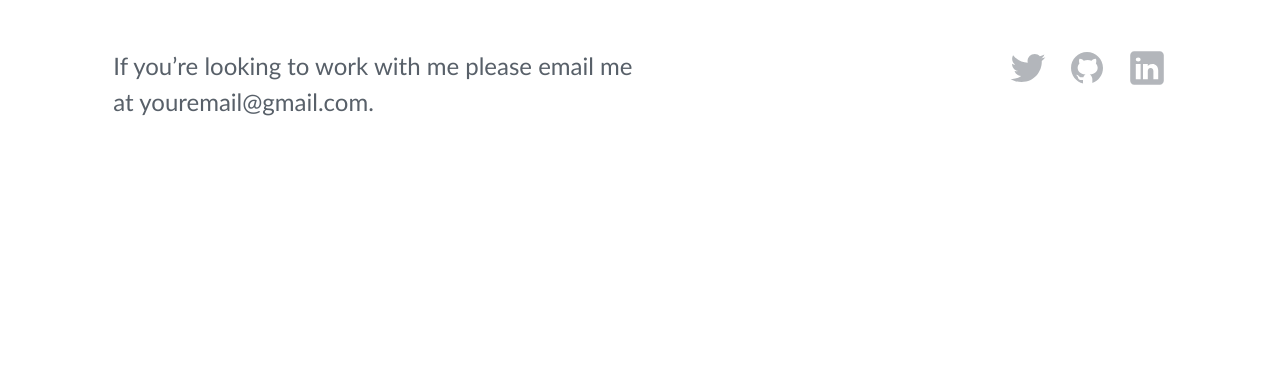
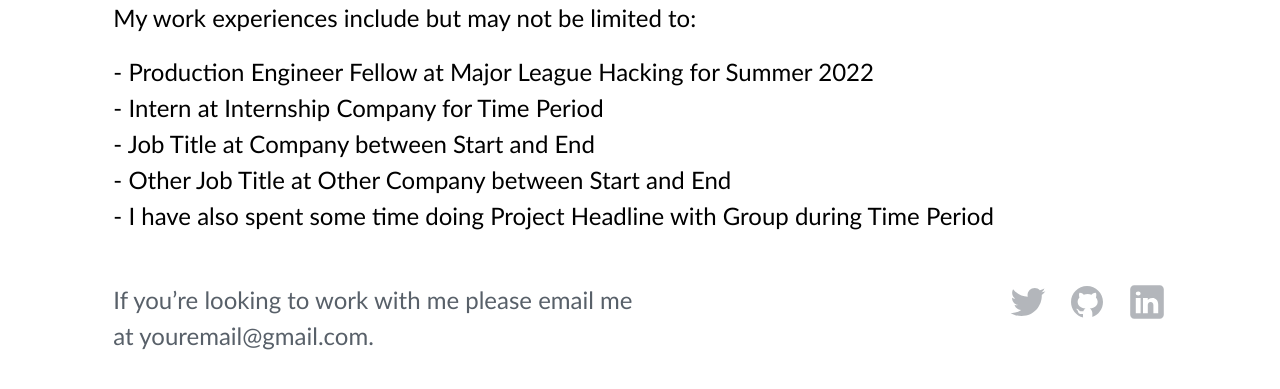
Before and after one commit to NikkiLicea/MLHPortfolio, a Flask app: page /work in a window 1280 px wide. Shown: the part 145-534 px from the top of the page. Run offline with Flask 2, Linux system fonts and the light colour scheme.

Commit message:
Update work.html

```diff
--- a/app/templates/work.html
+++ b/app/templates/work.html
@@ -34,6 +34,21 @@
         </div>
     </header>
 
+    <main class="c12 summary main">
+        <div>
+            <p>
+                My work experiences include but may not be limited to:
+            </p><br>
+            <p>
+                - Production Engineer Fellow at <a href="https://mlh.io/" target="_blank" rel="noopener" class="link mlh-link">Major League Hacking</a> for Summer 2022<br>
+                - Intern at <a href="https://mlh.io/" target="_blank" rel="noopener" class="link intern-link">Internship Company</a> for Time Period<br>
+                - Job Title at <a href="https://mlh.io/" target="_blank" rel="noopener" class="link job-link">Company</a> between Start and End<br>
+                - Other Job Title at <a href="https://mlh.io/" target="_blank" rel="noopener" class="link other-job-link">Other Company</a> between Start and End<br>
+                - I have also spent some time doing Project Headline with <a href="https://mlh.io/" target="_blank" rel="noopener" class="link project-link">Group</a> during Time Period<br>
+            </p>
+        </div>
+    </main>
+
     <footer class="c12 grid">
         <div class="c6-left">
             <p>If you’re looking to work with me please email me at <a href="mailto:youremail@gmail.com" target="_blank" rel="noopener">youremail@gmail.com</a>.</p>
```
